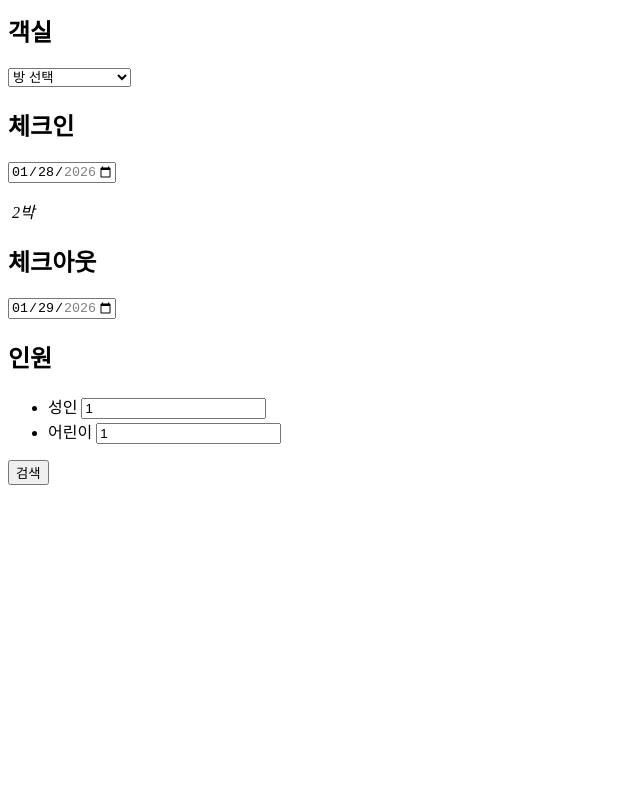
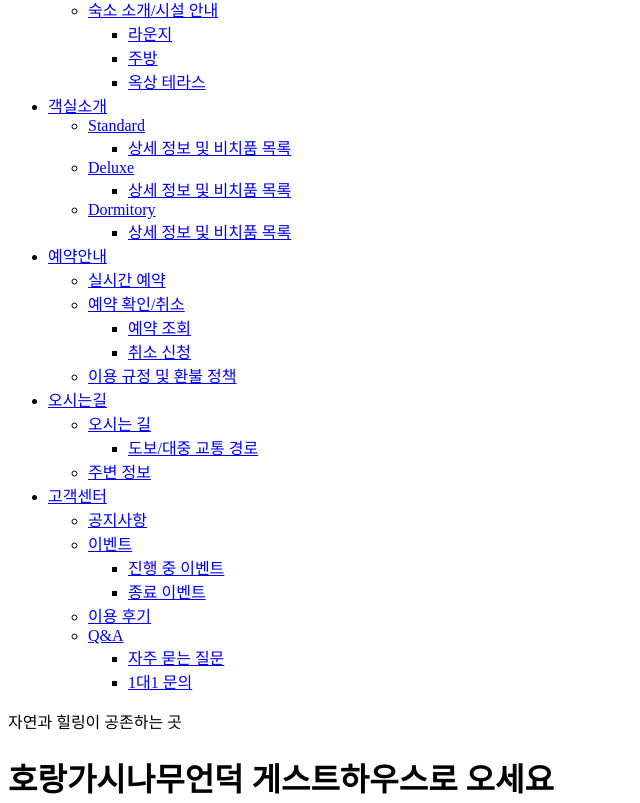
Before and after one commit to redsome77-wq/horang_hill, a plain HTML site: page index.html in a window 1280 px wide. Shown: the part 116-919 px from the top of the page, without its empty margins (0-640 px from the left). Before the commit the page ends 800 px from the top, so only its background shows below. Drawn offline with Linux system fonts and the light colour scheme.

Commit message:
헤더 주메뉴+보조메뉴

```diff
--- a/index.html
+++ b/index.html
@@ -10,7 +10,83 @@
 </head>
 <body>
     <div id="wrap">
-        <header></header>
+        <header>
+            <h1><a href="#"><img src="" alt="호랑가시나무게스트하우스"></a></h1>
+            <nav>
+                <ul id="gnb">
+                    <li><a href="#">호랑가시나무언덕 소개</a>
+                    <ul class="gnb_depth2">
+                        <li><a href="#">숙소 소개/시설 안내</a>
+                            <ul class="gnb_depth3">
+                                <li><a href="#">라운지</a></li>
+                                <li><a href="#">주방</a></li>
+                                <li><a href="#">옥상 테라스</a></li>
+                            </ul>
+                        </li>
+                    </ul>
+                    </li>
+                    <li><a href="#">객실소개</a>
+                        <ul class="gnb_depth2">
+                            <li><a href="#">Standard</a>
+                                <ul class="gnb_depth3">
+                                    <li><a href="#">상세 정보 및 비치품 목록</a></li>
+                                </ul>
+                            </li>
+                            <li><a href="#">Deluxe</a>
+                                <ul class="gnb_depth3">
+                                    <li><a href="#">상세 정보 및 비치품 목록</a></li>
+                                </ul>
+                            </li>
+                            <li><a href="#">Dormitory</a>
+                                <ul class="gnb_depth3">
+                                    <li><a href="#">상세 정보 및 비치품 목록</a></li>
+                                </ul>
+                            </li>
+                        </ul>
+                    </li>
+                    <li><a href="#">예약안내</a>
+                        <ul class="gnb_depth2">
+                            <li><a href="#">실시간 예약</a></li>
+                            <li><a href="#">예약 확인/취소</a>
+                                <ul class="gnb_depth3">
+                                    <li><a href="#">예약 조회</a></li>
+                                    <li><a href="#">취소 신청</a></li>
+                                </ul>
+                            </li>
+                            <li><a href="#">이용 규정 및 환불 정책</a></li>
+                        </ul>
+                    </li>
+                    <li><a href="#">오시는길</a>
+                        <ul class="gnb_depth2">
+                            <li><a href="#">오시는 길</a>
+                                <ul class="gnb_depth3">
+                                    <li><a href="#">도보/대중 교통 경로</a></li>
+                                </ul>
+                            </li>
+                            <li><a href="#">주변 정보</a></li>
+                        </ul>
+                    </li>
+                    <li><a href="#">고객센터</a>
+                        <ul class="gnb_depth2">
+                            <li><a href="#">공지사항</a></li>
+                            <li><a href="#">이벤트</a>
+                                <ul class="gnb_depth3">
+                                    <li><a href="#">진행 중 이벤트</a></li>
+                                    <li><a href="#">종료 이벤트</a></li>
+                                </ul>
+                            </li>
+                            <li><a href="#">이용 후기</a></li>
+                            <li><a href="#">Q&A</a>
+                                <ul class="gnb_depth3">
+                                    <li><a href="#">자주 묻는 질문</a></li>
+                                    <li><a href="#">1대1 문의</a></li>
+                                </ul>
+                            </li>
+                        </ul>
+                    </li>
+                </ul>
+            </nav>
+        </header>
         <main>
             <!-- 1 히어로배너 + 검색폼 -->
             <div id="hero_bnr">
```
